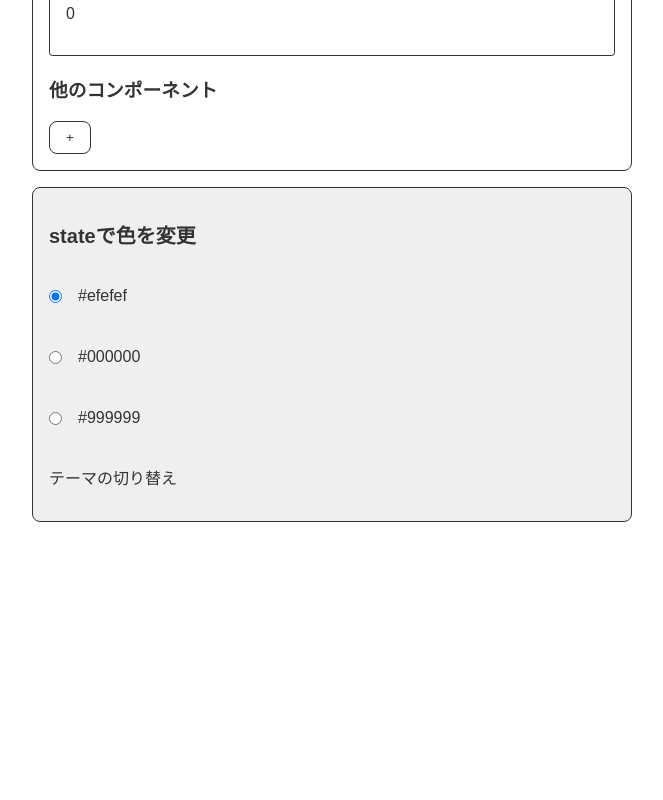
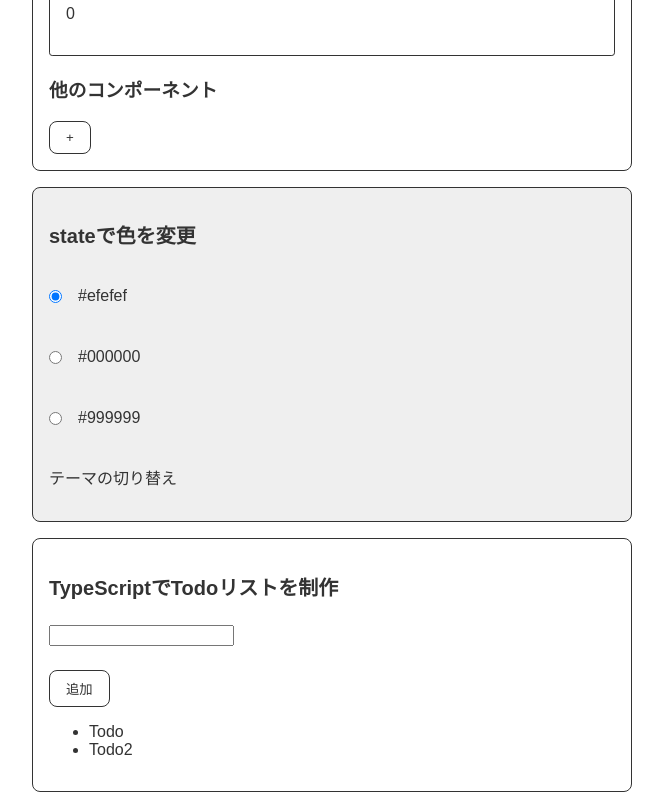
Before and after one commit to junya3/learn-react, a React (Vite) app: page / in a window 1280 px wide. Shown: the part 2383-3183 px from the top of the page, without its empty margins (308-971 px from the left). Before the commit the page ends 2913 px from the top, so only its background shows below. Built offline with nearby package versions, Linux system fonts and the light colour scheme.

Commit message:
TypeScriptでTodoリストを作成

```diff
--- /dev/null
+++ b/src/TypeScriptTodo.tsx
@@ -0,0 +1,38 @@
+import React, { useState } from 'react';
+import TodoList from './typescriptTodo/TodoList.tsx';
+
+export type Todo = {
+  id: number;
+  text: string;
+};
+
+const TypeScriptTodo = ({ title }) => {
+  const [inputText, setInputText] = useState('');
+  const [todo, setTodos] = useState<Todo[]>([
+    { id: 0, text: 'Todo' },
+    { id: 1, text: 'Todo2' },
+  ]);
+  const addTodoItem = () => {
+    const trimmedText = inputText.trim();
+    if (trimmedText === '') return;
+    setTodos((prev) => [...prev, { id: prev.length, text: trimmedText }]);
+    setInputText('');
+  };
+
+  return (
+    <>
+      <div className='container'>
+        <h2>{title}</h2>
+        <input
+          type='text'
+          value={inputText}
+          onChange={(e) => setInputText(e.target.value)}
+        />
+        <button onClick={addTodoItem}>追加</button>
+        <TodoList todos={todo} />
+      </div>
+    </>
+  );
+};
+
+export default TypeScriptTodo;
--- a/src/main.jsx
+++ b/src/main.jsx
@@ -12,6 +12,7 @@ import TestReducer from '/src/TestReducer';
 import UseContext from '/src/UseContext';
 import ContextState from '/src/ContextState';
 import StateColor from '/src/StateColor';
+import TypeScriptTodo from '/src/TypeScriptTodo';
 
 createRoot(document.getElementById('root')).render(
   <StrictMode>
@@ -27,5 +28,6 @@ createRoot(document.getElementById('root')).render(
     <UseContext title='useContext()の使い方' />
     <ContextState title='contextとstateの合わせ技' />
     <StateColor title='stateで色を変更' />
+    <TypeScriptTodo title='TypeScriptでTodoリストを制作' />
   </StrictMode>
 );
--- /dev/null
+++ b/src/typescriptTodo/TodoList.tsx
@@ -0,0 +1,20 @@
+import React from 'react';
+import { Todo } from '../TypeScriptTodo.tsx';
+
+type TaskListProps = {
+  todos: Todo[];
+};
+
+const TodoList: React.FC<TaskListProps> = ({ todos }) => {
+  return (
+    <>
+      <ul>
+        {todos.map((todo) => {
+          return <li key={todo.id}>{todo.text}</li>;
+        })}
+      </ul>
+    </>
+  );
+};
+
+export default TodoList;
```
